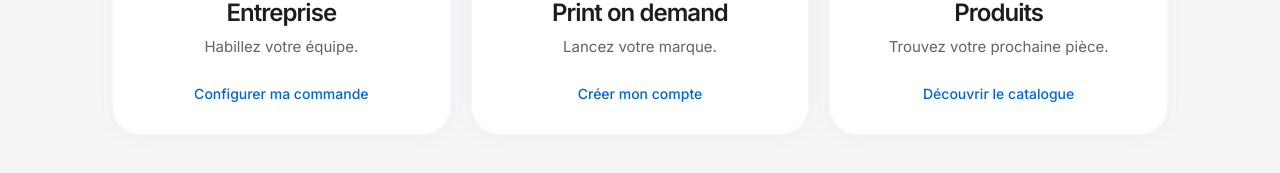
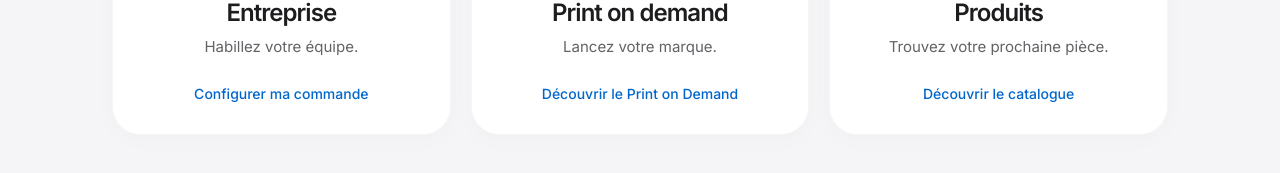
Before and after one commit to yakoumobi-sys/caractere.store, a Next.js app: page / in a window 1280 px wide. Shown: the part 581-754 px from the top of the page. Built offline with nearby package versions, Linux system fonts and the light colour scheme.

Commit message:
fix: make print-on-demand accessible without signup

```diff
--- a/components/home/HomeChooser.tsx
+++ b/components/home/HomeChooser.tsx
@@ -4,7 +4,7 @@ import styles from "./HomeChooser.module.css";
 
 const choices = [
   { title: "Entreprise", description: "Habillez votre équipe.", action: "Configurer ma commande", href: "/entreprises/commande", image: "/images/campaign/entreprise-uniformes.webp" },
-  { title: "Print on demand", description: "Lancez votre marque.", action: "Créer mon compte", href: "/auth/signup", image: "/images/campaign/streetwear.webp" },
+  { title: "Print on demand", description: "Lancez votre marque.", action: "Découvrir le Print on Demand", href: "/print-on-demand", image: "/images/campaign/streetwear.webp" },
   { title: "Produits", description: "Trouvez votre prochaine pièce.", action: "Découvrir le catalogue", href: "/produits", image: "/images/campaign/hero.webp" },
 ] as const;
 
```
